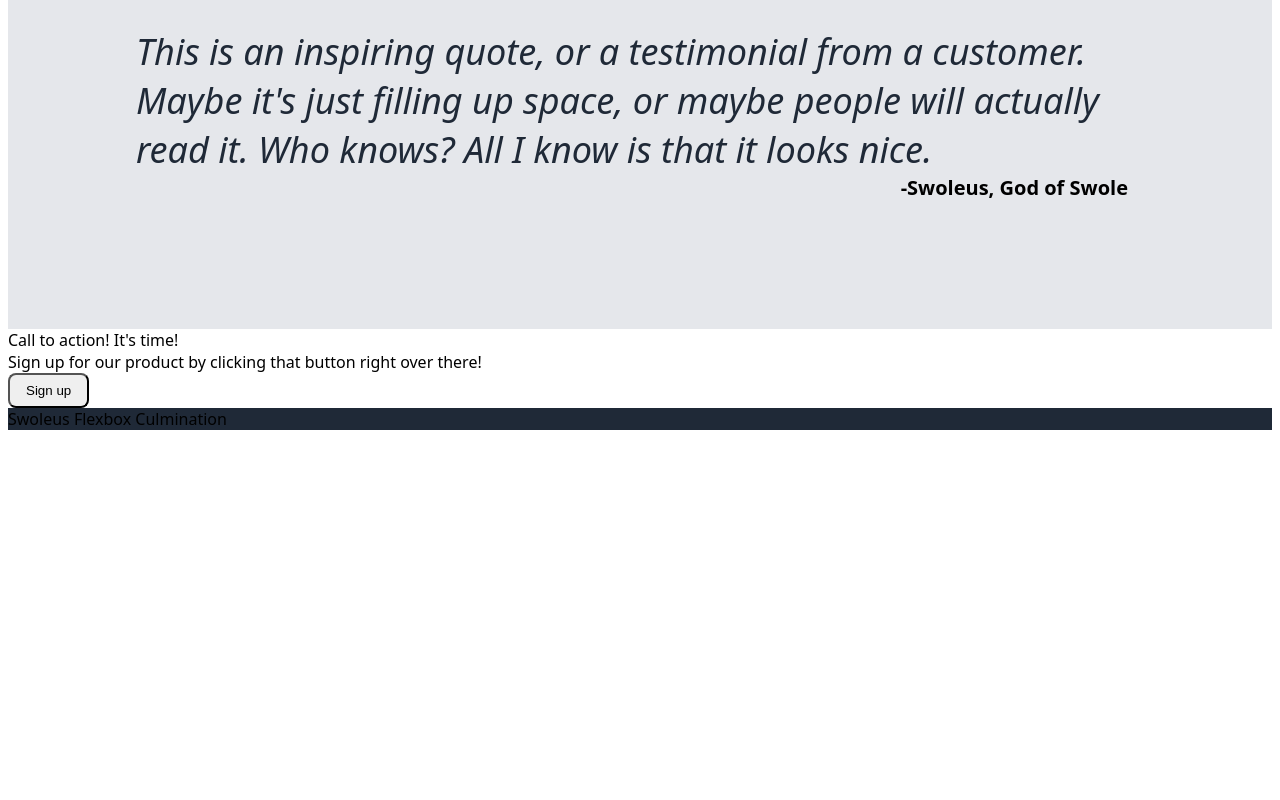
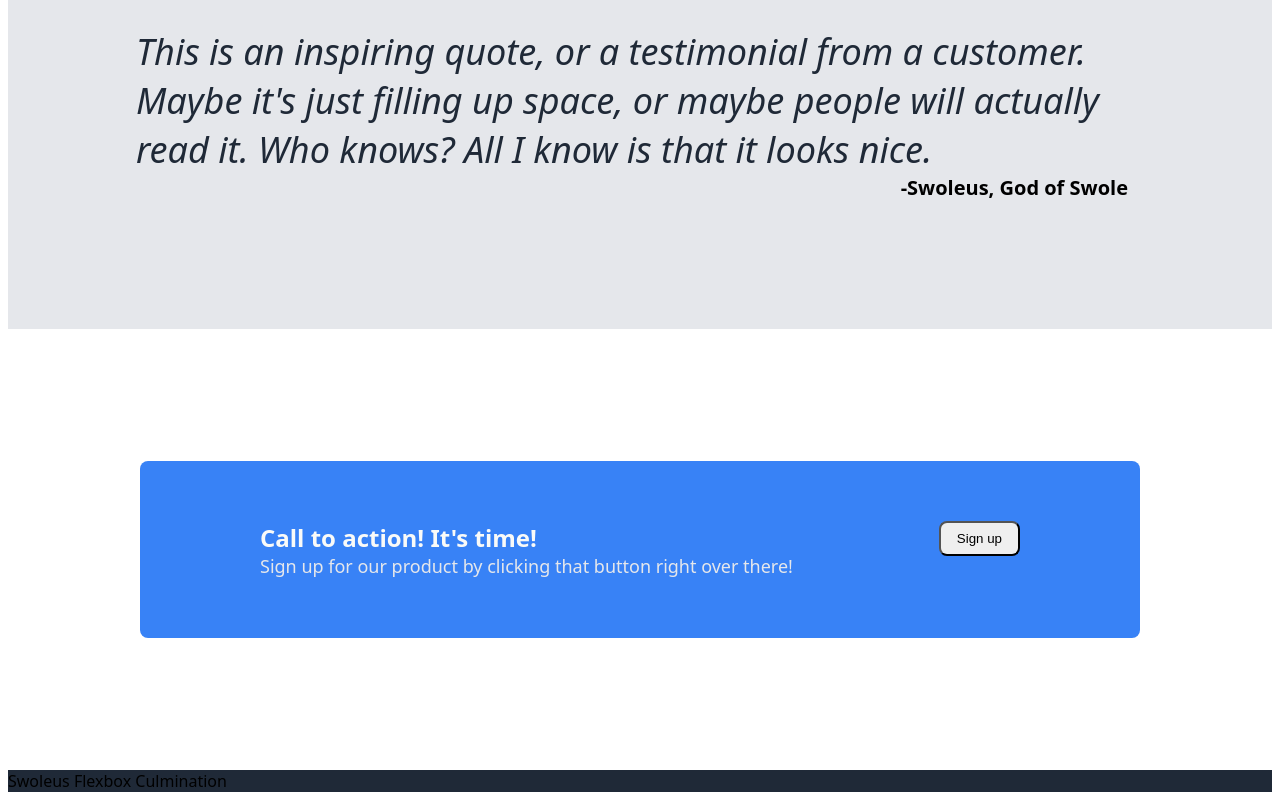
Before and after one commit to Swoleus/landing-page, a plain HTML site: page index.html in a window 1280 px wide. Shown: the part 1190-1990 px from the top of the page. Before the commit the page ends 1628 px from the top, so only its background shows below. Drawn offline with Linux system fonts and the light colour scheme.

Commit message:
Initial style on call container.

```diff
--- a/index.html
+++ b/index.html
@@ -79,10 +79,15 @@
 
     <div class="call-container">
         <div class="call-sub-container">
-            <div class="call-header">Call to action! It's time!</div>
-            <div class="call-text">Sign up for our product by clicking that button right over there!</div>
+            <div class="call-left">
+                <div class="call-header">Call to action! It's time!</div>
+                <div class="call-text">Sign up for our product by clicking that button right over there!</div>
+            </div>
+            <div class="call-right">
+                <button class="call-button">Sign up</button>
+            </div>
         </div>
-        <button class="call-button">Sign up</button>
+
     </div>
 
     <div class="footer">
--- a/styles.css
+++ b/styles.css
@@ -139,6 +139,27 @@ button {
     padding: 0px 16px;
 }
 
+.call-sub-container {
+    background-color: #3882f6;
+    margin: 132px;
+    border-radius: 8px;
+    display: flex;
+    justify-content: space-between;
+    padding: 60px 120px;
+    align-items: cen;
+}
+
+.call-header {
+    color: #f9faf8;
+    font-weight: 900;
+    font-size: 24px;
+}
+
+.call-text {
+    color: #e5e7eb;
+    font-size: 18px;
+}
+
 .footer {
     background-color: #1f2937;
 }
```
